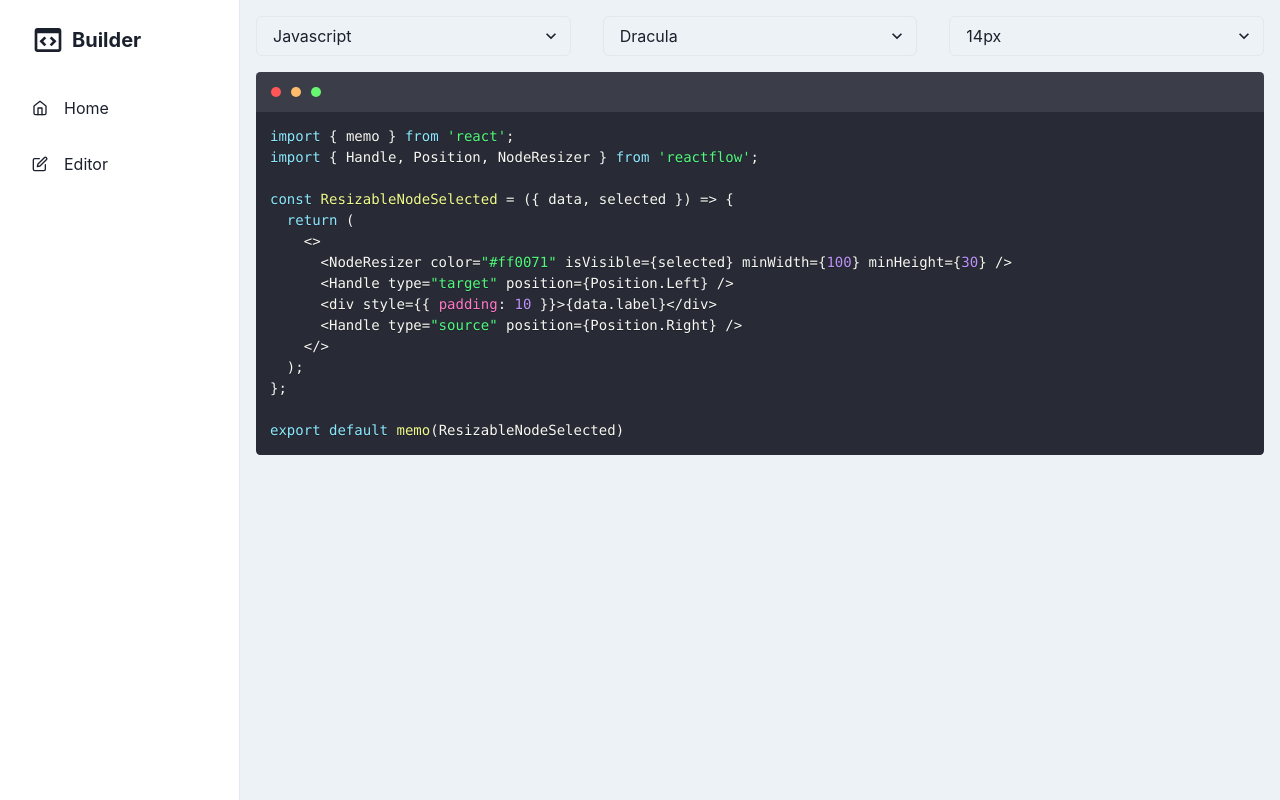
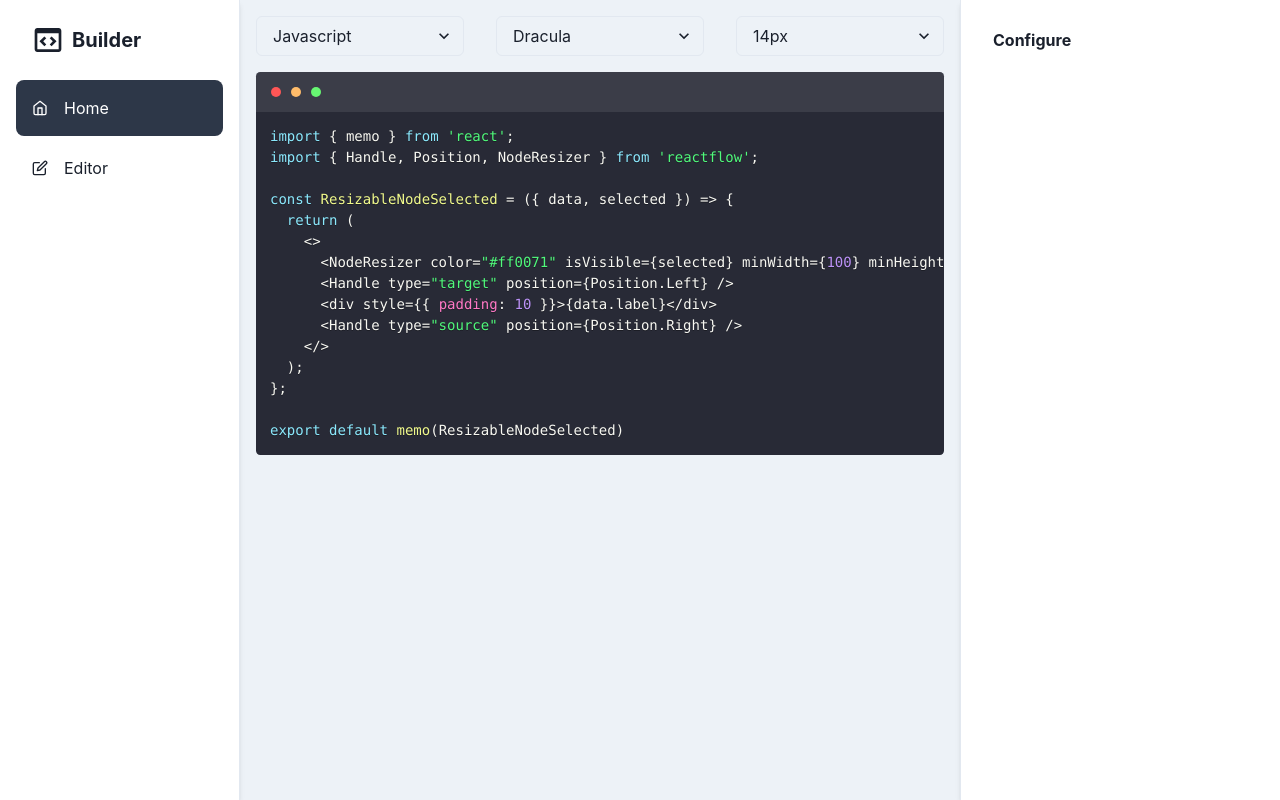
Before and after one commit to Sachin-chaurasiya/Code-Snippets-Builder, a React (Create React App) app: page / in a window 1280 px wide. Built offline with nearby package versions, Linux system fonts and the light colour scheme.

Commit message:
fate: add editor page and routing

```diff
--- a/package.json
+++ b/package.json
@@ -17,6 +17,7 @@
     "react": "^18.2.0",
     "react-dom": "^18.2.0",
     "react-icons": "^4.8.0",
+    "react-router-dom": "^6.11.1",
     "react-scripts": "5.0.1",
     "react-simple-code-editor": "^0.13.1",
     "reactflow": "^11.7.0",
@@ -46,6 +47,7 @@
   },
   "devDependencies": {
     "@types/lodash": "^4.14.194",
+    "@types/react-router-dom": "^5.3.3",
     "@types/react-syntax-highlighter": "^15.5.6",
     "lodash": "^4.17.21",
     "react-syntax-highlighter": "^15.5.0"
--- a/src/App.tsx
+++ b/src/App.tsx
@@ -5,16 +5,18 @@ import {
   theme,
   useColorModeValue,
 } from '@chakra-ui/react';
-import CodeEditor from './components/CodeEditor/CodeEditor';
-import Sidebar from './components/Sidebar/Sidebar';
+import LeftSidebar from './components/Sidebar/LeftSideBar';
+import AppRoutes from './AppRoutes';
+import RightSidebar from './components/Sidebar/RightSidebar';
 
 export const App = () => (
   <ChakraProvider theme={theme}>
     <Box minH="100vh" bg={useColorModeValue('gray.100', 'gray.900')}>
-      <Sidebar />
-      <Box ml={{ base: 0, md: 60 }} p="4">
-        <CodeEditor />
+      <LeftSidebar />
+      <Box ml={60} mr={80} p="4">
+        <AppRoutes />
       </Box>
+      <RightSidebar />
     </Box>
   </ChakraProvider>
 );
--- /dev/null
+++ b/src/AppRoutes.tsx
@@ -0,0 +1,16 @@
+import React from 'react';
+import { Route, Routes } from 'react-router-dom';
+import { ROUTES } from './constants';
+import Home from './Pages/Home/Home';
+import EditorPage from './Pages/EditorPage/EditorPage';
+
+const AppRoutes = () => {
+  return (
+    <Routes>
+      <Route path={ROUTES.HOME} element={<Home />} />
+      <Route path={ROUTES.EDITOR} element={<EditorPage />} />
+    </Routes>
+  );
+};
+
+export default AppRoutes;
--- /dev/null
+++ b/src/Pages/EditorPage/EditorPage.tsx
@@ -0,0 +1,99 @@
+import { Box } from '@chakra-ui/react';
+import React, { useCallback, useRef, useState } from 'react';
+import ReactFlow, {
+  Connection,
+  Node,
+  ReactFlowInstance,
+  ReactFlowProvider,
+  addEdge,
+  useEdgesState,
+  useNodesState,
+} from 'reactflow';
+
+import 'reactflow/dist/style.css';
+import ToolBar from '../../components/ToolBar/ToolBar';
+import { uniqueId } from 'lodash';
+
+const initialNodes = [
+  { id: '1', position: { x: 0, y: 0 }, data: { label: '1' } },
+  { id: '2', position: { x: 0, y: 100 }, data: { label: '2' } },
+];
+
+const EditorPage = () => {
+  const [nodes, setNodes, onNodesChange] = useNodesState(initialNodes);
+  const [edges, setEdges, onEdgesChange] = useEdgesState([]);
+
+  const reactFlowWrapper = useRef<HTMLDivElement>(null);
+  const [reactFlowInstance, setReactFlowInstance] =
+    useState<ReactFlowInstance>();
+
+  const onDragOver = useCallback((event: React.DragEvent) => {
+    event.preventDefault();
+    event.dataTransfer.dropEffect = 'move';
+  }, []);
+
+  const onDrop = useCallback(
+    (event: React.DragEvent) => {
+      event.preventDefault();
+
+      const reactFlowBounds = reactFlowWrapper.current?.getBoundingClientRect();
+      const type = event.dataTransfer.getData('application/reactflow');
+
+      // check if the dropped element is valid
+      if (typeof type === 'undefined' || !type) {
+        return;
+      }
+
+      const position = reactFlowInstance?.project({
+        x: event.clientX - (reactFlowBounds?.left ?? 0),
+        y: event.clientY - (reactFlowBounds?.top ?? 0),
+      });
+      const newNode = {
+        id: uniqueId('dragged'),
+        type,
+        position,
+        data: { label: `${type} node` },
+      };
+
+      setNodes((nds) => nds.concat(newNode as Node));
+    },
+    [reactFlowInstance, setNodes]
+  );
+
+  const onConnect = useCallback(
+    (params: Connection) => setEdges((eds) => addEdge(params, eds)),
+    [setEdges]
+  );
+
+  return (
+    <>
+      <ToolBar />
+      <ReactFlowProvider>
+        <Box
+          style={{
+            height: '80vh',
+          }}
+          ref={reactFlowWrapper}
+        >
+          <ReactFlow
+            onNodesChange={onNodesChange}
+            onEdgesChange={onEdgesChange}
+            proOptions={{ hideAttribution: true }}
+            nodes={nodes}
+            edges={edges}
+            style={{
+              background:
+                'linear-gradient(337deg, rgb(101, 78, 163), rgb(218, 152, 180))',
+            }}
+            onConnect={onConnect}
+            onInit={setReactFlowInstance}
+            onDrop={onDrop}
+            onDragOver={onDragOver}
+          />
+        </Box>
+      </ReactFlowProvider>
+    </>
+  );
+};
+
+export default EditorPage;
--- /dev/null
+++ b/src/Pages/Home/Home.tsx
@@ -0,0 +1,8 @@
+import React from 'react';
+import CodeEditor from '../../components/CodeEditor/CodeEditor';
+
+const Home = () => {
+  return <CodeEditor />;
+};
+
+export default Home;
--- a/src/components/Sidebar/Sidebar.tsx
+++ b/src/components/Sidebar/LeftSideBar.tsx
@@ -1,21 +1,23 @@
-import React from 'react';
-import { Box, Flex, useColorModeValue, Text } from '@chakra-ui/react';
+import React, { FC } from 'react';
+import { Box, Flex, useColorModeValue, Text, BoxProps } from '@chakra-ui/react';
 import { FiHome, FiEdit } from 'react-icons/fi';
 import { BiCodeBlock } from 'react-icons/bi';
 import { IconType } from 'react-icons';
 import NavItem from './NavItem';
+import { ROUTES } from '../../constants';
 
 interface LinkItemProps {
   name: string;
   icon: IconType;
+  path: string;
 }
 
 const LinkItems: Array<LinkItemProps> = [
-  { name: 'Home', icon: FiHome },
-  { name: 'Editor', icon: FiEdit },
+  { name: 'Home', icon: FiHome, path: ROUTES.HOME },
+  { name: 'Editor', icon: FiEdit, path: ROUTES.EDITOR },
 ];
 
-export default function Sidebar() {
+const RightSidebar: FC<BoxProps> = () => {
   return (
     <Box
       bg={useColorModeValue('white', 'gray.900')}
@@ -24,6 +26,7 @@ export default function Sidebar() {
       w="60"
       pos="fixed"
       h="full"
+      shadow="md"
     >
       <Flex h="20" alignItems="center" mx="8" gap={2}>
         <BiCodeBlock fontSize={32} />
@@ -32,10 +35,12 @@ export default function Sidebar() {
         </Text>
       </Flex>
       {LinkItems.map((link) => (
-        <NavItem key={link.name} icon={link.icon}>
+        <NavItem path={link.path} key={link.name} icon={link.icon}>
           {link.name}
         </NavItem>
       ))}
     </Box>
   );
-}
+};
+
+export default RightSidebar;
--- a/src/components/Sidebar/NavItem.tsx
+++ b/src/components/Sidebar/NavItem.tsx
@@ -1,17 +1,26 @@
 import { Flex, FlexProps, Icon, Link } from '@chakra-ui/react';
-import { ReactNode } from 'react';
+import { ReactNode, useMemo } from 'react';
 import { IconType } from 'react-icons';
+import { useLocation } from 'react-router-dom';
 
 interface NavItemProps extends FlexProps {
   icon: IconType;
   children: ReactNode;
+  path: string;
 }
 
-const NavItem = ({ icon, children, ...rest }: NavItemProps) => {
+const NavItem = ({ icon, children, path, ...rest }: NavItemProps) => {
+  const location = useLocation();
+
+  const isActiveItem = useMemo(
+    () => location.pathname === path,
+    [path, location]
+  );
+
   return (
     <Link
-      href="#"
-      style={{ textDecoration: 'none' }}
+      href={path}
+      style={{ textDecoration: 'none', marginBottom: '4px', display: 'block' }}
       _focus={{ boxShadow: 'none' }}
     >
       <Flex
@@ -25,6 +34,8 @@ const NavItem = ({ icon, children, ...rest }: NavItemProps) => {
           bg: 'gray.700',
           color: 'white',
         }}
+        bg={isActiveItem ? 'gray.700' : ''}
+        color={isActiveItem ? 'white' : ''}
         {...rest}
       >
         {icon && (
--- /dev/null
+++ b/src/components/Sidebar/RightSidebar.tsx
@@ -0,0 +1,25 @@
+import React, { FC } from 'react';
+import { Box, Flex, useColorModeValue, Text, BoxProps } from '@chakra-ui/react';
+
+const RightSidebar: FC<BoxProps> = () => {
+  return (
+    <Box
+      bg={useColorModeValue('white', 'gray.900')}
+      borderLeft="1px"
+      borderLeftColor={useColorModeValue('gray.200', 'gray.700')}
+      w="80"
+      pos="fixed"
+      h="full"
+      right={0}
+      top={0}
+      bottom={0}
+      shadow="md"
+    >
+      <Flex h="20" alignItems="center" mx="8" gap={2}>
+        <Text fontWeight="bold">Configure</Text>
+      </Flex>
+    </Box>
+  );
+};
+
+export default RightSidebar;
--- /dev/null
+++ b/src/components/ToolBar/ToolBar.tsx
@@ -0,0 +1,59 @@
+import { Box, Flex, Icon, useColorModeValue } from '@chakra-ui/react';
+import React from 'react';
+import { IconType } from 'react-icons';
+import { BiCodeBlock, BiImage, BiText } from 'react-icons/bi';
+
+interface ToolBarItemsProps {
+  label: string;
+  icon: IconType;
+}
+
+export const ToolBarItems: ToolBarItemsProps[] = [
+  {
+    label: 'Editor',
+    icon: BiCodeBlock,
+  },
+  { label: 'Text', icon: BiText },
+  { label: 'Image', icon: BiImage },
+];
+
+const ToolBar = () => {
+  const onDragStart = (event: React.DragEvent, nodeType: string) => {
+    event.dataTransfer.setData('application/reactflow', nodeType);
+    event.dataTransfer.effectAllowed = 'move';
+  };
+
+  return (
+    <Box
+      w="max-content"
+      bg={useColorModeValue('white', 'gray.900')}
+      border="1px"
+      borderColor={useColorModeValue('gray.200', 'gray.700')}
+      mb={4}
+      borderRadius={4}
+      shadow="md"
+      padding="16px"
+      marginLeft="auto"
+      marginRight="auto"
+    >
+      <Flex gap={8} alignItems="center">
+        {ToolBarItems.map(({ label, icon }) => (
+          <Box
+            key={label}
+            as={Flex}
+            direction="column"
+            alignItems="center"
+            draggable
+            cursor="grab"
+            onDragStart={(event) => onDragStart(event, `default`)}
+          >
+            <Icon fontSize={32} as={icon} />
+            {label}
+          </Box>
+        ))}
+      </Flex>
+    </Box>
+  );
+};
+
+export default ToolBar;
--- a/src/constants.ts
+++ b/src/constants.ts
@@ -16,3 +16,8 @@ const ResizableNodeSelected = ({ data, selected }) => {
 
 export default memo(ResizableNodeSelected)
 `;
+
+export const ROUTES = {
+  HOME: '/',
+  EDITOR: '/editor',
+};
--- a/src/index.tsx
+++ b/src/index.tsx
@@ -3,6 +3,7 @@ import * as React from 'react';
 import * as ReactDOM from 'react-dom/client';
 import { App } from './App';
 import './index.css';
+import { BrowserRouter } from 'react-router-dom';
 
 const container = document.getElementById('root');
 if (!container) throw new Error('Failed to find the root element');
@@ -10,7 +11,9 @@ const root = ReactDOM.createRoot(container);
 
 root.render(
   <React.StrictMode>
-    <ColorModeScript />
-    <App />
+    <BrowserRouter>
+      <ColorModeScript />
+      <App />
+    </BrowserRouter>
   </React.StrictMode>
 );
```
Also changed, not shown: 1 other file (tests, documents, lock files or other folders).
